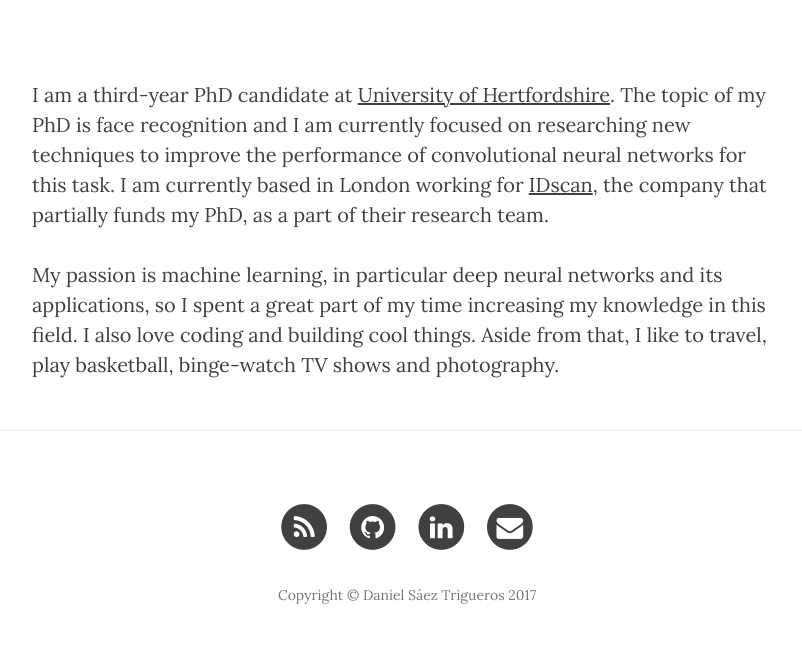
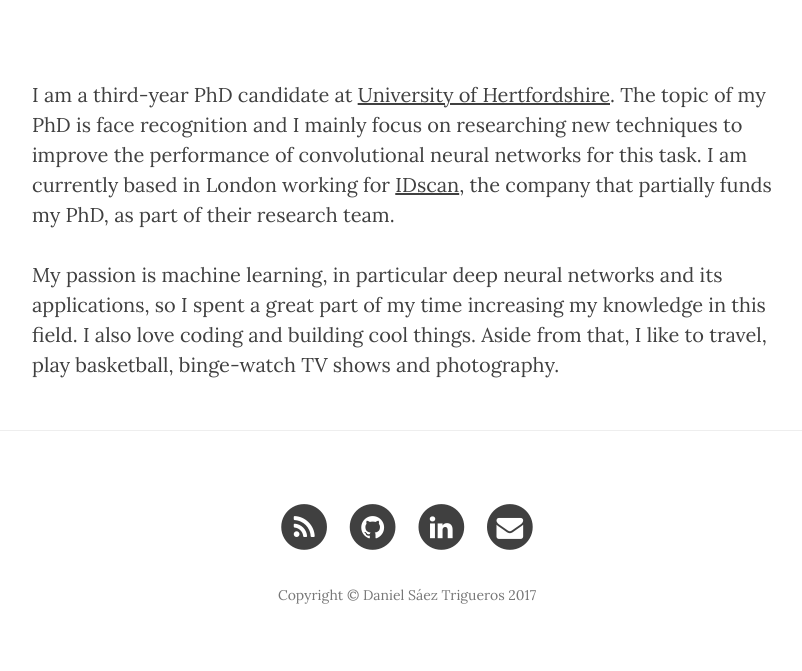
Before and after one commit to d4nst/d4nst.github.io, a Jekyll site: the page built from about.md, in a window 1280 px wide. Shown: the part 448-1119 px from the top of the page, without its empty margins (233-1035 px from the left). Built offline with Jekyll 4.4.1, drawn with Linux system fonts in a browser that asks for light colours; nearby versions of some CDN libraries.

Commit message:
Update about page

```diff
--- a/about.md
+++ b/about.md
@@ -4,6 +4,6 @@ title: "About"
 description: "This is what I do."
 ---
 
-I am a third-year PhD candidate at [University of Hertfordshire](http://www.herts.ac.uk/). The topic of my PhD is face recognition and I am currently focused on researching new techniques to improve the performance of convolutional neural networks for this task. I am currently based in London working for [IDscan](https://www.idscan.com/), the company that partially funds my PhD, as a part of their research team.
+I am a third-year PhD candidate at [University of Hertfordshire](http://www.herts.ac.uk/). The topic of my PhD is face recognition and I mainly focus on researching new techniques to improve the performance of convolutional neural networks for this task. I am currently based in London working for [IDscan](https://www.idscan.com/), the company that partially funds my PhD, as part of their research team.
 
 My passion is machine learning, in particular deep neural networks and its applications, so I spent a great part of my time increasing my knowledge in this field. I also love coding and building cool things. Aside from that, I like to travel, play basketball, binge-watch TV shows and photography.
```
